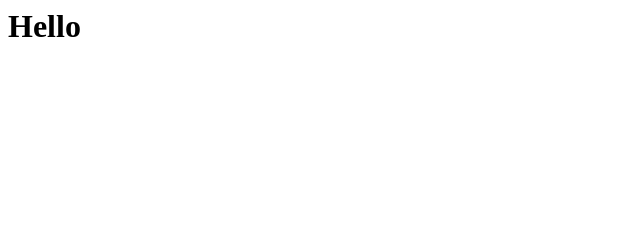
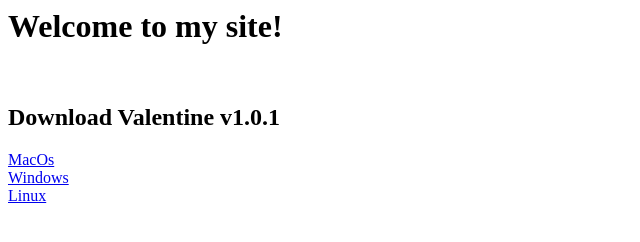
Before and after one commit to tote-bag-labs/tote-bag-labs.github.io, a plain HTML site: page index.html in a window 1280 px wide. Shown: the whole page, without its empty margins (0-640 px from the left). Drawn offline with Linux system fonts and the light colour scheme.

Commit message:
Update index.html

```diff
--- a/index.html
+++ b/index.html
@@ -1 +1,8 @@
-<h1> Hello </h1>
+<h1> Welcome to my site! </h1>
+<br>
+<h2> Download Valentine v1.0.1 </h2>
+<a href="https://github.com/tote-bag-labs/valentine/releases/download/v1.0.1/valentine-1.0.1-macOS.dmg">MacOs</a>
+<br>
+<a href="https://github.com/tote-bag-labs/valentine/releases/download/v1.0.1/valentine-1.0.1-windows.exe">Windows</a>
+<br>
+<a href="https://github.com/tote-bag-labs/valentine/releases/download/v1.0.1/valentine-1.0.1-Linux.zip">Linux</a>
```
